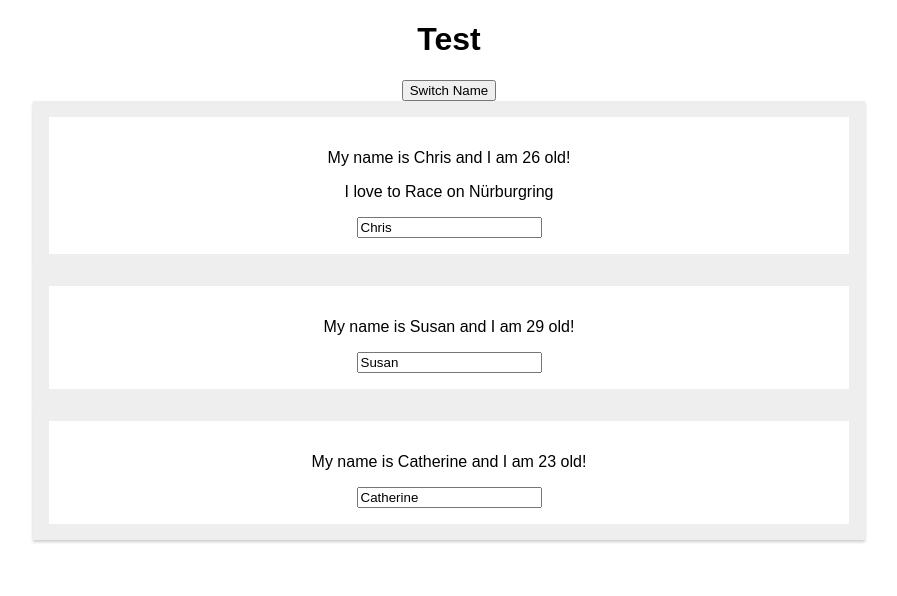
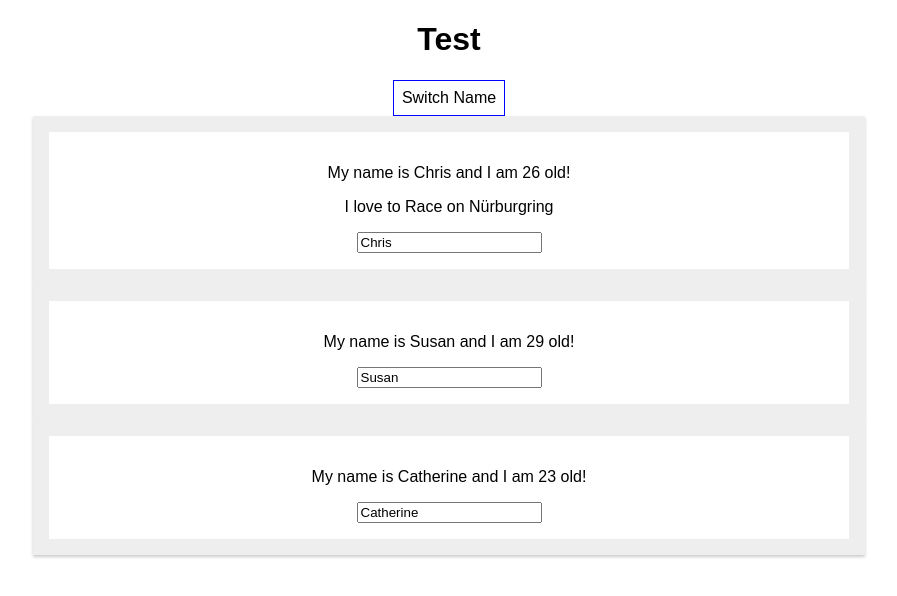
Before and after one commit to kristiyanpetrov/learning-react, a React (Create React App) app: page / in a window 1280 px wide. Shown: the top 596 px of the page, without its empty margins (191-1088 px from the left). Built offline with nearby package versions, Linux system fonts and the light colour scheme.

Commit message:
working with inline styles

```diff
--- a/src/App.js
+++ b/src/App.js
@@ -35,10 +35,21 @@
   };
 
   render() {
+    const style = {
+      backgroundColor: 'white',
+      font: 'inherit',
+      border: '1px solid blue',
+      padding: '8px',
+      cursor: 'pointer'
+    };
+
     return (
        <div className="App">
          <h1>Test</h1>
-         <button onClick={() => this.switchNameHandler('Kristiyan')}>Switch Name</button>
+         <button
+            style={style}
+            onClick={() => this.switchNameHandler('Kristiyan')}>Switch Name
+         </button>
          <Person
             name={this.state.persons[0].name}
             age={this.state.persons[0].age}
```
